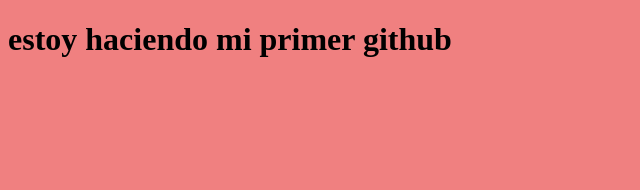
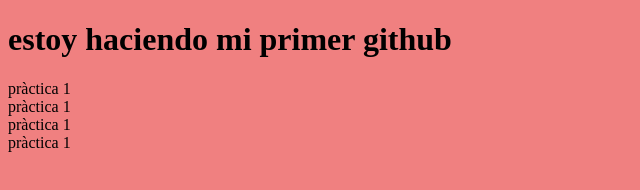
Before and after one commit to lmindan-CRN/2021agm4, a plain HTML site: page index.html in a window 1280 px wide. Shown: the whole page, without its empty margins (0-640 px from the left). Drawn offline with Linux system fonts and the light colour scheme.

Commit message:
Update index.html

```diff
--- a/index.html
+++ b/index.html
@@ -9,6 +9,10 @@
 
   <body>
     <h1>estoy haciendo mi primer github</h1>
+    <div class="cuadros">pràctica 1</div>
+    <div class="cuadros">pràctica 1</div>
+    <div class="cuadros">pràctica 1</div>
+    <div class="cuadros">pràctica 1</div>
 
   </body>
 </html>
```
